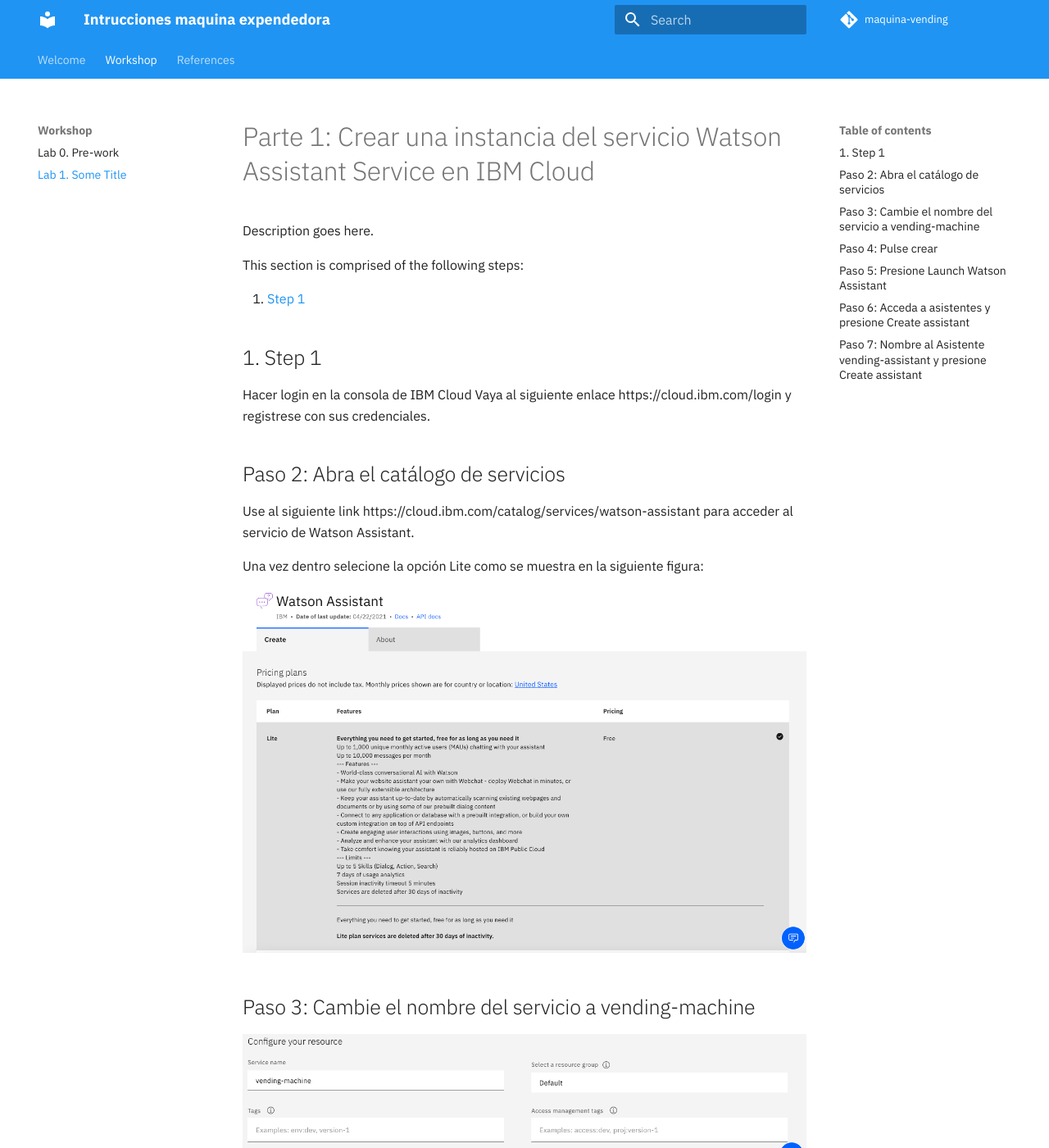
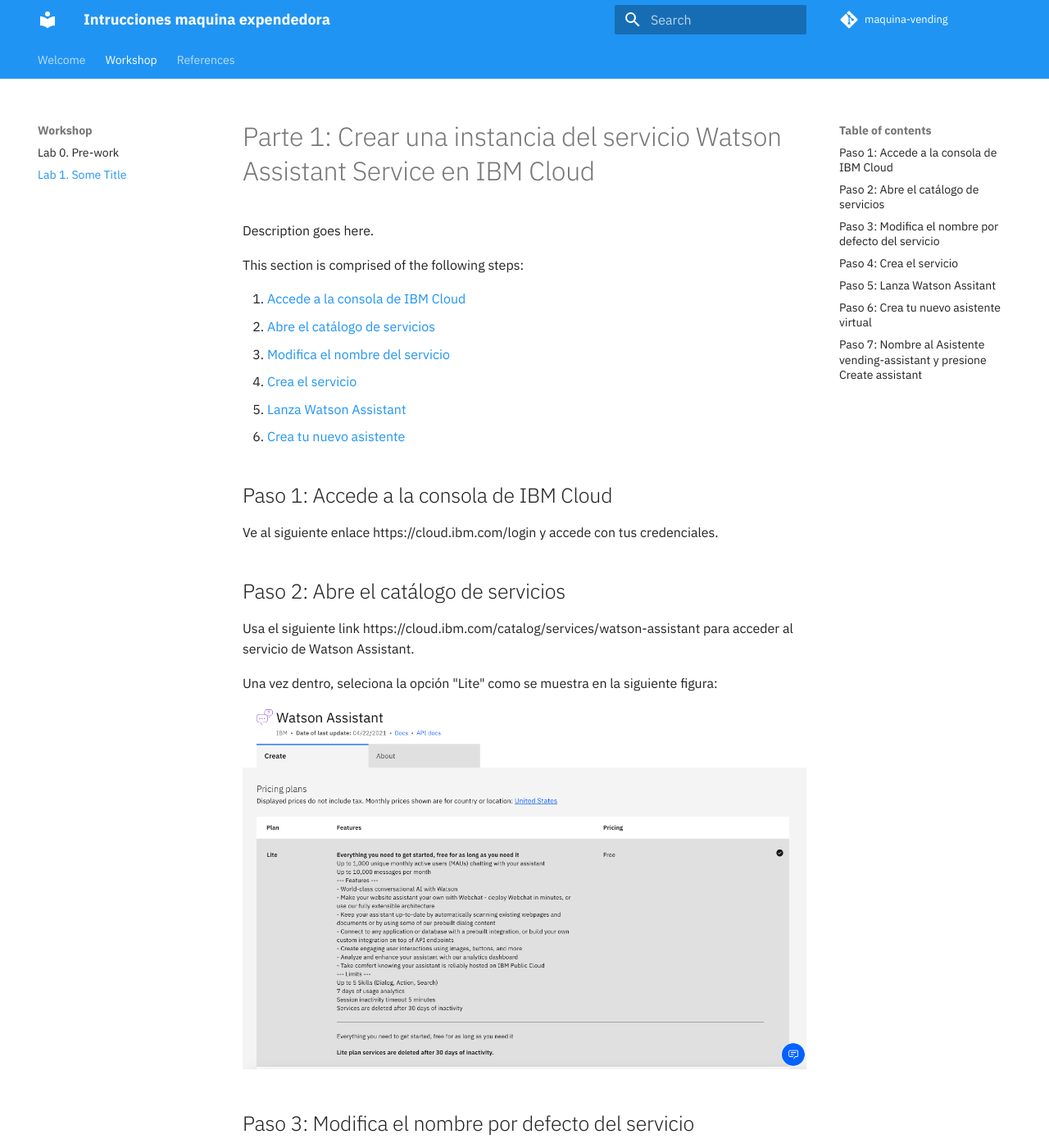
Before and after one commit to IBM/maquina-vending, an MkDocs documentation site: the page built from docs/lab-1/README.md, in a window 1280 px wide and 1400 px high. Shown: the whole window at 82% size. Built offline with MkDocs 1.6.1 and Material for MkDocs 9.7.7, drawn with Linux system fonts in a browser that asks for light colours; comment, search, counter and statistics services are not loaded; some of the changed text lies outside the part shown.

Commit message:
Update README.md

```diff
--- a/docs/lab-1/README.md
+++ b/docs/lab-1/README.md
@@ -4,44 +4,54 @@ Description goes here.
 
 This section is comprised of the following steps:
 
-1. [Step 1](#1-step-1)
+1. [Accede a la consola de IBM Cloud](#1-step-1)
+2. [Abre el catálogo de servicios](#2-step-2)
+3. [Modifica el nombre del servicio](#3-step-3)
+4. [Crea el servicio](#4-step-4)
+5. [Lanza Watson Assistant](#5-step-5)
+6. [Crea tu nuevo asistente](#6-step-6)
 
 
+<a name="1-step-1"></a>
+## Paso 1: Accede a la consola de IBM Cloud
 
-## 1. Step 1
-
-Hacer login en la consola de IBM Cloud
-Vaya al siguiente enlace https://cloud.ibm.com/login y registrese con sus credenciales.
-
-
+Ve al siguiente enlace https://cloud.ibm.com/login y accede con tus credenciales.
 
 
 <a name="2-step-2"></a>
-## Paso 2: Abra el catálogo de servicios
+## Paso 2: Abre el catálogo de servicios
 
-Use al siguiente link https://cloud.ibm.com/catalog/services/watson-assistant para acceder al servicio de Watson Assistant.
+Usa el siguiente link https://cloud.ibm.com/catalog/services/watson-assistant para acceder al servicio de Watson Assistant.
 
-Una vez dentro selecione la opción Lite como se muestra en la siguiente figura:
+Una vez dentro, seleciona la opción "Lite" como se muestra en la siguiente figura:
 
 ![Watson](../images/WatsonAssistant.png)
 
 <a name="3-step-3"></a>
-## Paso 3: Cambie el nombre del servicio a vending-machine
+## Paso 3: Modifica el nombre por defecto del servicio
+
+Cambia el nombre del servicio a "vending-machine", lo demás déjalo como está
 
 ![NameWatson](../images/nombreWatson.png)
 
 <a name="4-step-4"></a>
-## Paso 4: Pulse crear
+## Paso 4: Crea el servicio
+
+Presiona Crear
 
 ![CreateWatson](../images/crearWatson.png)
 
 <a name="5-step-5"></a>
-## Paso 5: Presione Launch Watson Assistant
+## Paso 5: Lanza Watson Assitant
+
+Presiona Launch Watson Assistant
 
 ![LaunchWatson](../images/launchWatson.png)
 
 <a name="6-step-6"></a>
-## Paso 6: Acceda a asistentes y presione Create assistant
+## Paso 6: Crea tu nuevo asistente virtual
+
+Accede a asistentes y presiona Create Assistant
 
 ![CrearAsistente](../images/crearAsistente.png)
 
```
